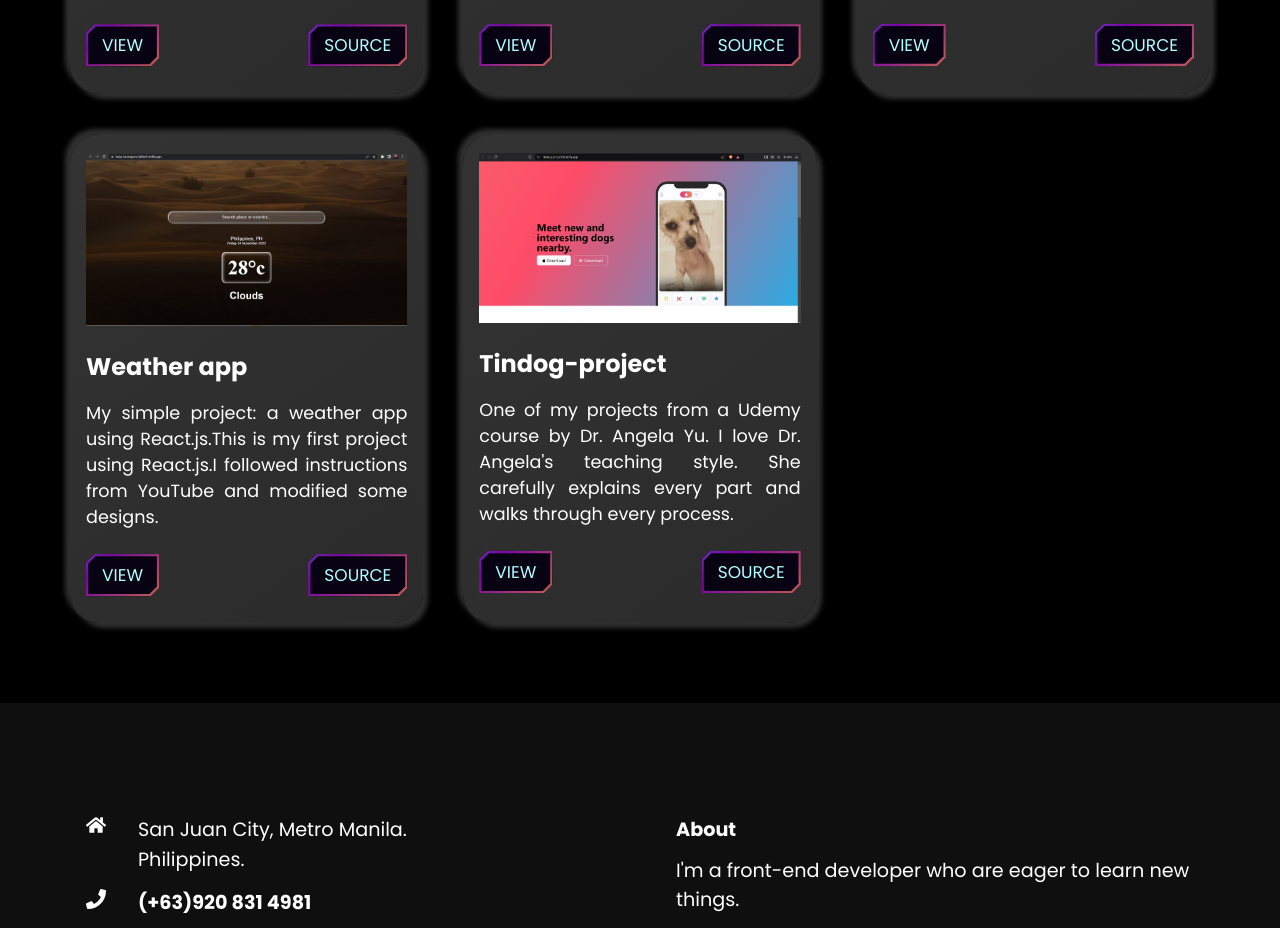
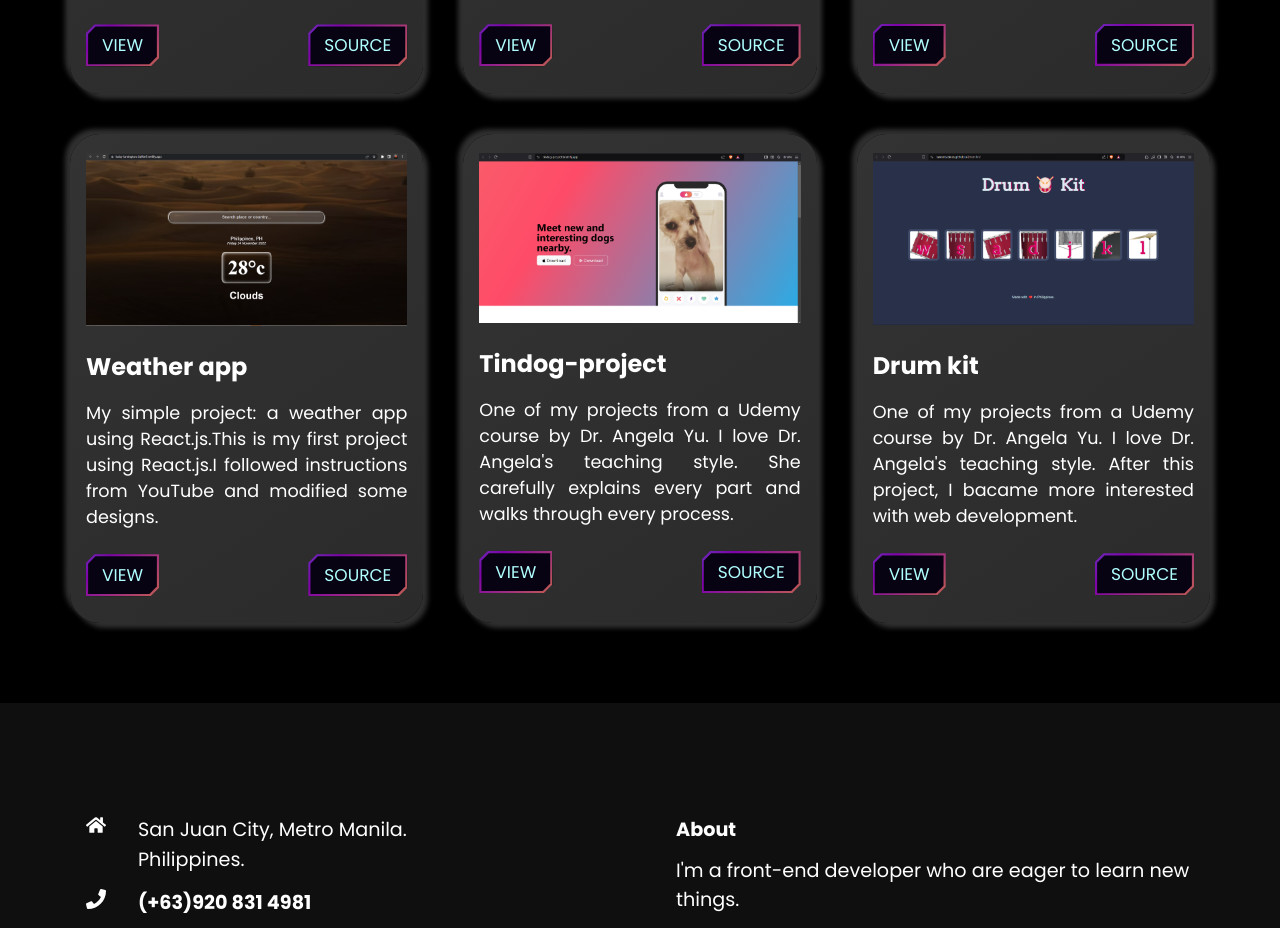
Before and after one commit to LawrenzAbines/Portfolio, a React (Create React App) app: page / in a window 1280 px wide. Shown: the part 1965-2893 px from the top of the page. Built offline with nearby package versions, Linux system fonts and the light colour scheme.

Commit message:
Update WorkCardData.js

```diff
--- a/src/components/WorkCardData.js
+++ b/src/components/WorkCardData.js
@@ -3,6 +3,7 @@ import pro2 from "../assets/mini browser.png";
 import pro3 from "../assets/quizgame.png";
 import pro4 from "../assets/weatherapp.png";
 import pro5 from "../assets/tindog.png";
+import pro6 from "../assets/drumkit.png";
 
 const ProjectCardData = [
   {
@@ -38,7 +39,14 @@ const ProjectCardData = [
     title: "Tindog-project",
     text: "One of my projects from a Udemy course by Dr. Angela Yu. I love Dr. Angela's teaching style. She carefully explains every part and walks through every process.",
     view: "https://tindog-projecttt.netlify.app/",
-    source: "https://lawrenzabines.github.io/Tindog-project/",
+    source: "https://github.com/LawrenzAbines/Tindog-project",
+  },
+  {
+    imgsrc: pro6,
+    title: "Drum kit",
+    text: "One of my projects from a Udemy course by Dr. Angela Yu. I love Dr. Angela's teaching style. After this project, I bacame more interested with web development.",
+    view: "https://lawrenzdrumkit.netlify.app/",
+    source: "https://github.com/LawrenzAbines/Drum-kit",
   },
 ];
 
```
